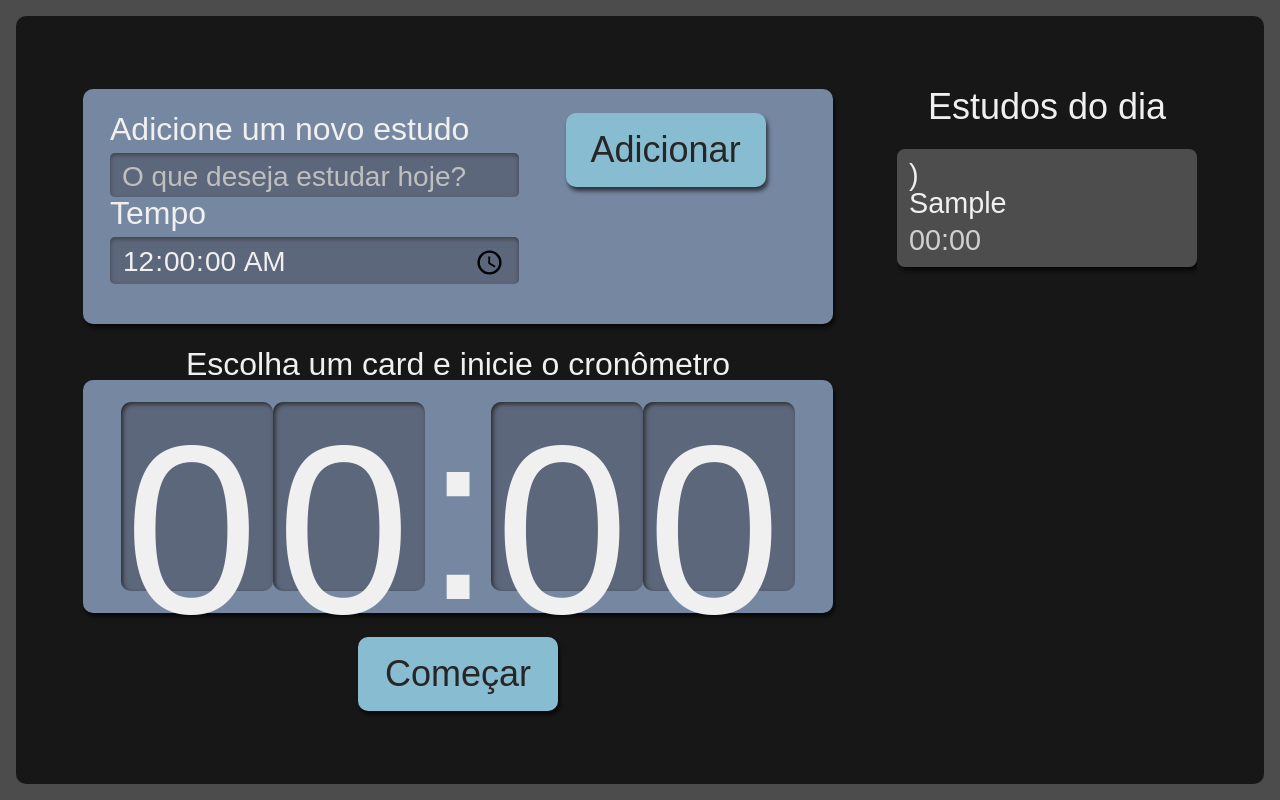
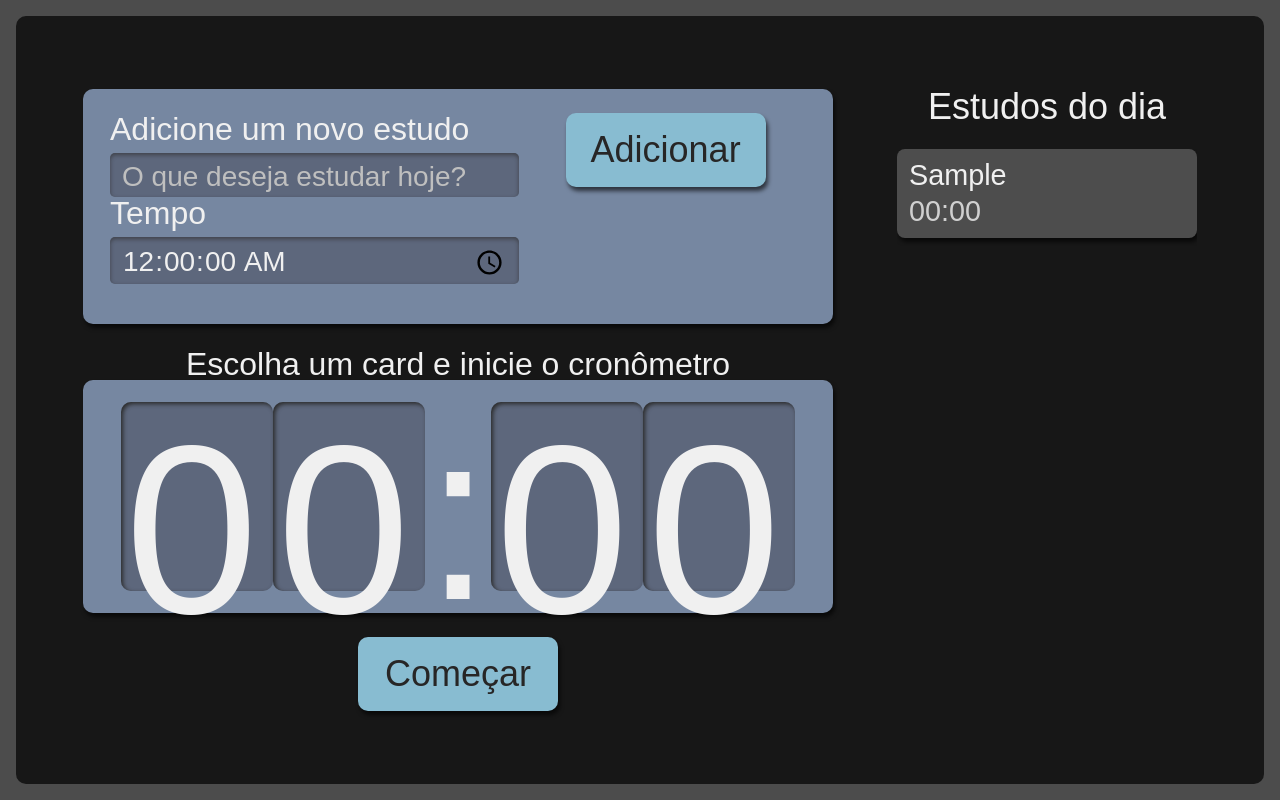
Before and after one commit to Daniel-Fonseca-da-Silva/react-with-typescript, a React (Create React App) app: page / in a window 1280 px wide. Both pictures are taken after typing "Sample" into the empty fields and a click on the button "Adicionar". Built offline with nearby package versions, Linux system fonts and the light colour scheme.

Commit message:
feat: Showing the task selected

```diff
--- a/src/components/Lista/Item/Item.tsx
+++ b/src/components/Lista/Item/Item.tsx
@@ -13,10 +13,12 @@ export default function item({
   id,
   selecionaTarefa
 }: Props) {
+  console.log('Item atual: ', { tarefa, tempo, selecionado, completado, id });
+
   return (
-    <li className={style.item} onClick={() => selecionaTarefa({
-        id, tarefa, tempo, selecionado, completado})}
-      >)
+    <li className={  `${ style.item } ${ selecionado ? style.itemSelecionado : '' }` } onClick={ () => selecionaTarefa({
+        id, tarefa, tempo, selecionado, completado }) }
+      >
         <h3>{tarefa}</h3>
         <span>{tempo}</span>
     </li>
--- a/src/pages/App.tsx
+++ b/src/pages/App.tsx
@@ -11,6 +11,10 @@ function App() {
 
   function selecionaTarefa(tarefaSelecionada: ITarefa) {
     setSelecionado(tarefaSelecionada);
+    setTarefas(tarefasAnteriores => tarefasAnteriores.map(tarefa => ({
+      ...tarefa,
+      selecionado: tarefa.id === tarefaSelecionada.id? true : false
+    })));
   }
 
   return (
```
